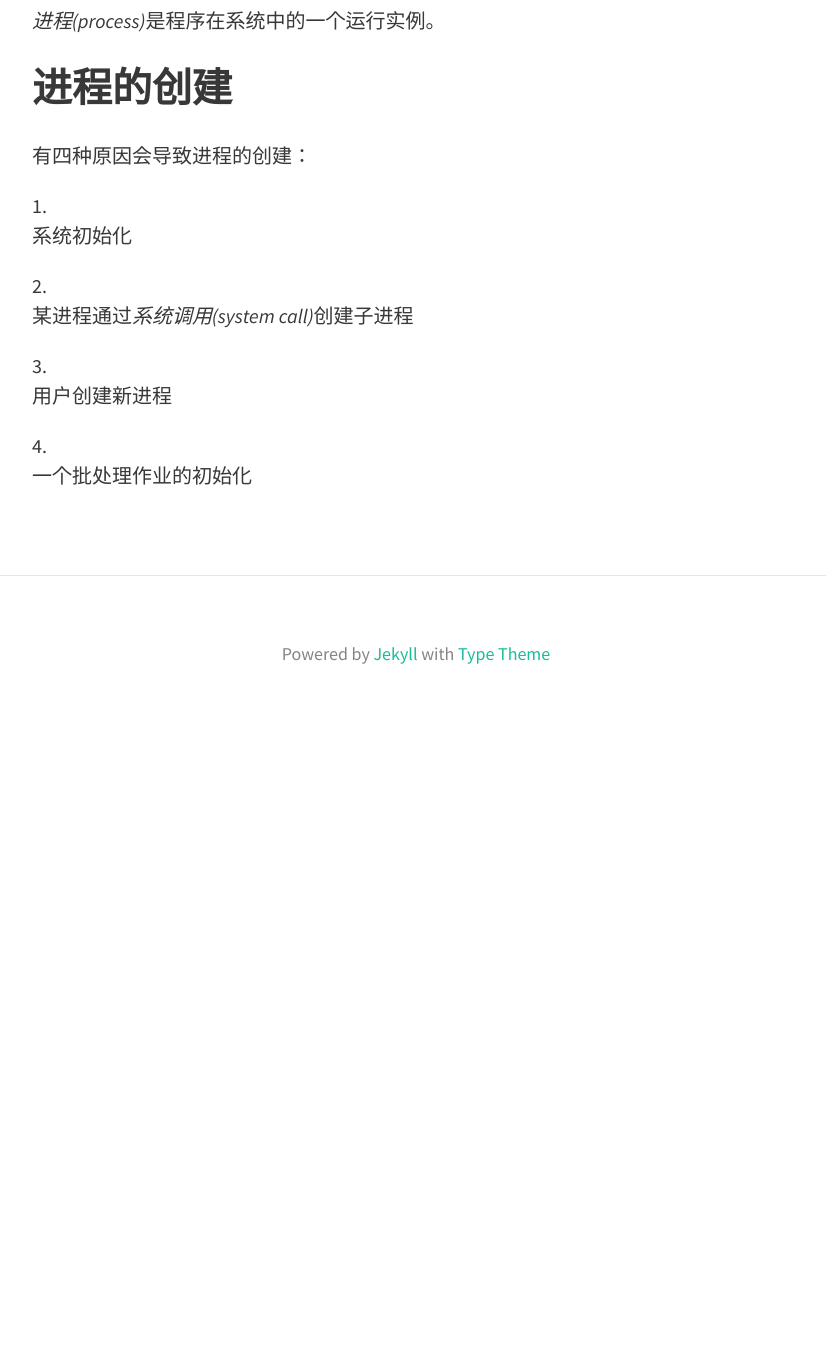
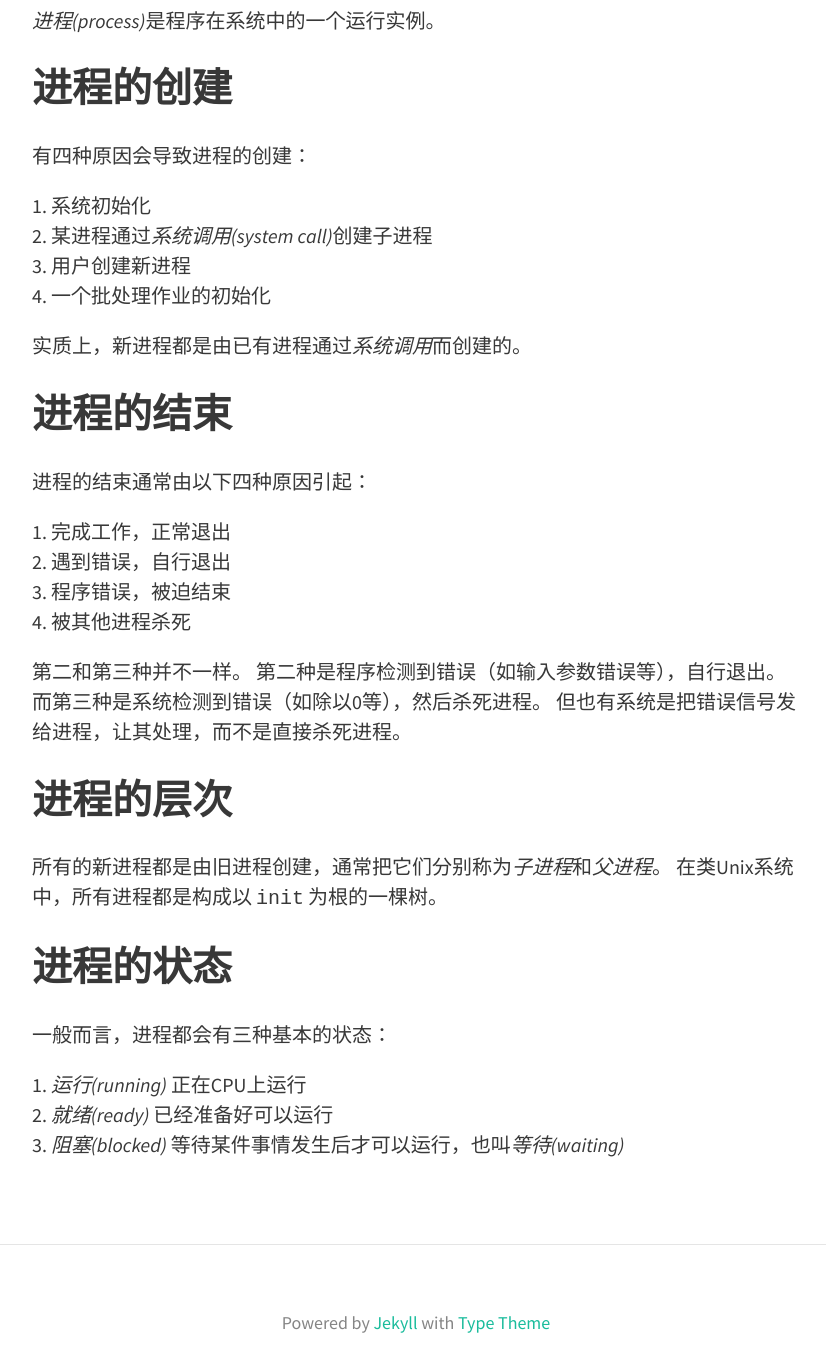
Before and after one commit to keeword/keeword.github.com, a Jekyll site: the page built from _posts/2015-04-12-operation-system-process-and-thread.md, in a window 1280 px wide and 1400 px high, scrolled down 395 px. Shown: the top 1372 px of the window, without its empty margins (224-1050 px from the left). Built offline with Jekyll 4.4.1, drawn with Linux system fonts in a browser that asks for light colours; nearby versions of some CDN libraries; before the commit the page ends 1126 px from its top, so only the background shows below that.

Commit message:
update os note

```diff
--- a/_posts/2015-04-12-operation-system-process-and-thread.md
+++ b/_posts/2015-04-12-operation-system-process-and-thread.md
@@ -14,9 +14,35 @@ tags: [os, process, thread]
 有四种原因会导致进程的创建：
 
 1. 系统初始化
+2. 某进程通过*系统调用(system call)*创建子进程
+3. 用户创建新进程
+4. 一个批处理作业的初始化
 
-2. 某进程通过*系统调用(system call)*创建子进程
+实质上，新进程都是由已有进程通过*系统调用*而创建的。
 
-3. 用户创建新进程
+## 进程的结束
 
-4. 一个批处理作业的初始化
+进程的结束通常由以下四种原因引起：
+
+1. 完成工作，正常退出
+2. 遇到错误，自行退出
+3. 程序错误，被迫结束
+4. 被其他进程杀死
+
+第二和第三种并不一样。
+第二种是程序检测到错误（如输入参数错误等），自行退出。
+而第三种是系统检测到错误（如除以0等），然后杀死进程。
+但也有系统是把错误信号发给进程，让其处理，而不是直接杀死进程。
+
+## 进程的层次
+
+所有的新进程都是由旧进程创建，通常把它们分别称为*子进程*和*父进程*。
+在类Unix系统中，所有进程都是构成以 `init` 为根的一棵树。
+
+## 进程的状态
+
+一般而言，进程都会有三种基本的状态：
+
+1. *运行(running)*  正在CPU上运行
+2. *就绪(ready)*    已经准备好可以运行
+3. *阻塞(blocked)*  等待某件事情发生后才可以运行，也叫*等待(waiting)*
```
